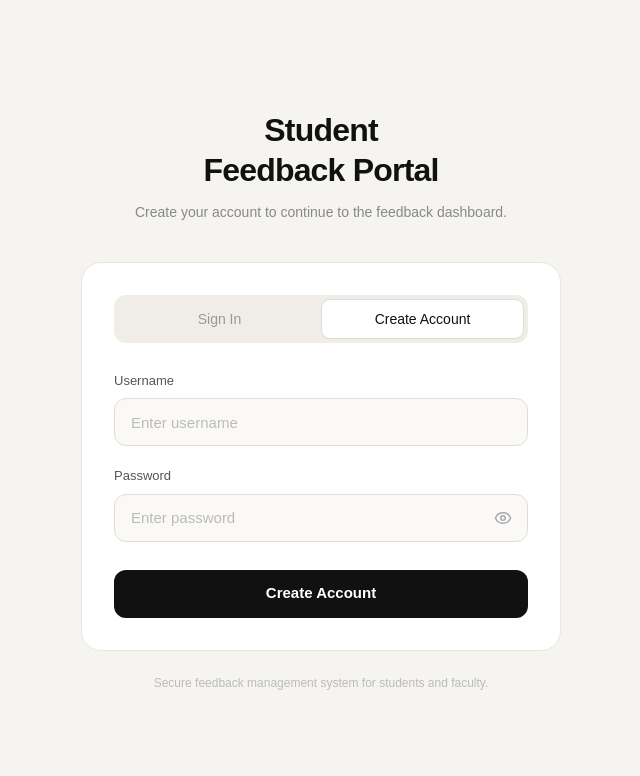
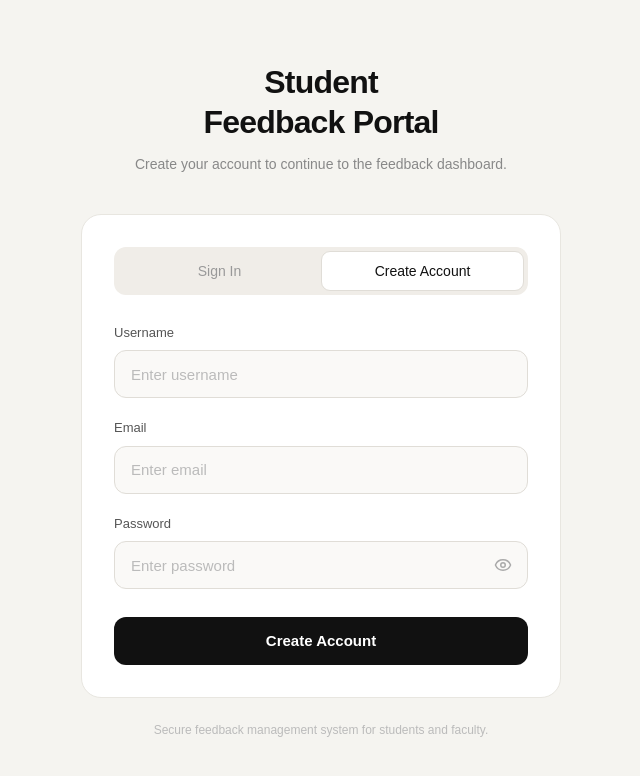
Before and after one commit to minhaj-ap/student-fdb-frontend, a Next.js app: page / in a window 1280 px wide. Both pictures are taken after typing "Sample", "Sample123" into the empty fields and a click on the button "Create Account". Shown: the top 776 px of the page, without its empty margins (319-959 px from the left). Built offline with nearby package versions, Linux system fonts and the light colour scheme; no server answers.

Commit message:
setted up a new email field

```diff
--- a/app/page.tsx
+++ b/app/page.tsx
@@ -10,6 +10,7 @@ export default function Home() {
   const [authMode, setAuthMode] = useState<"login" | "create">("login");
   const [username, setUsername] = useState("");
   const [password, setPassword] = useState("");
+  const [email, setEmail] = useState("");
   const [showPassword, setShowPassword] = useState(false);
   const [isSubmitting, setIsSubmitting] = useState(false);
   const [error, setError] = useState("");
@@ -30,7 +31,7 @@ export default function Home() {
     setIsSubmitting(true);
     try {
       if (authMode === "create") {
-        const result = await SignIn(username, password);
+        const result = await SignIn(username, email,password);
         router.push(result.user.is_staff ? "/admin" : "/dashboard");
         return;
       }
@@ -108,6 +109,21 @@ export default function Home() {
               className="h-12 w-full rounded-xl border border-[#e0ddd7] bg-[#faf9f7] px-4 text-[15px] text-[#111] outline-none transition-all placeholder:text-[#bbb] focus:border-[#bbb] focus:bg-white"
             />
           </div>
+          {authMode === "create" && (
+            <div className="mb-5">
+              <label className="mb-2 block text-[13px] font-medium text-[#555]">
+                Email
+              </label>
+              <input
+                type="email"
+                required
+                value={email}
+                onChange={(e) => setEmail(e.target.value)}
+                placeholder="Enter email"
+                className="h-12 w-full rounded-xl border border-[#e0ddd7] bg-[#faf9f7] px-4 text-[15px] text-[#111] outline-none transition-all placeholder:text-[#bbb] focus:border-[#bbb] focus:bg-white"
+              />
+            </div>
+          )}
 
           {/* Password */}
           <div>
--- a/src/lib/auth.ts
+++ b/src/lib/auth.ts
@@ -21,14 +21,21 @@ export async function Login(
   return data;
 }
 
-export async function SignIn(username: string, password: string) {
+export async function SignIn(
+  username: string,
+  email: string,
+  password: string,
+) {
+  if (!username || !email || !password) {
+    throw new Error("Username, email, and password are required.");
+  }
   const response = await fetch(`${SERVER_URL}api/register/`, {
     method: "POST",
     headers: {
       "Content-Type": "application/json",
     },
     credentials: "include",
-    body: JSON.stringify({ username, password }),
+    body: JSON.stringify({ username, email, password }),
   });
   const data = await response.json();
   if (!response.ok) {
```
